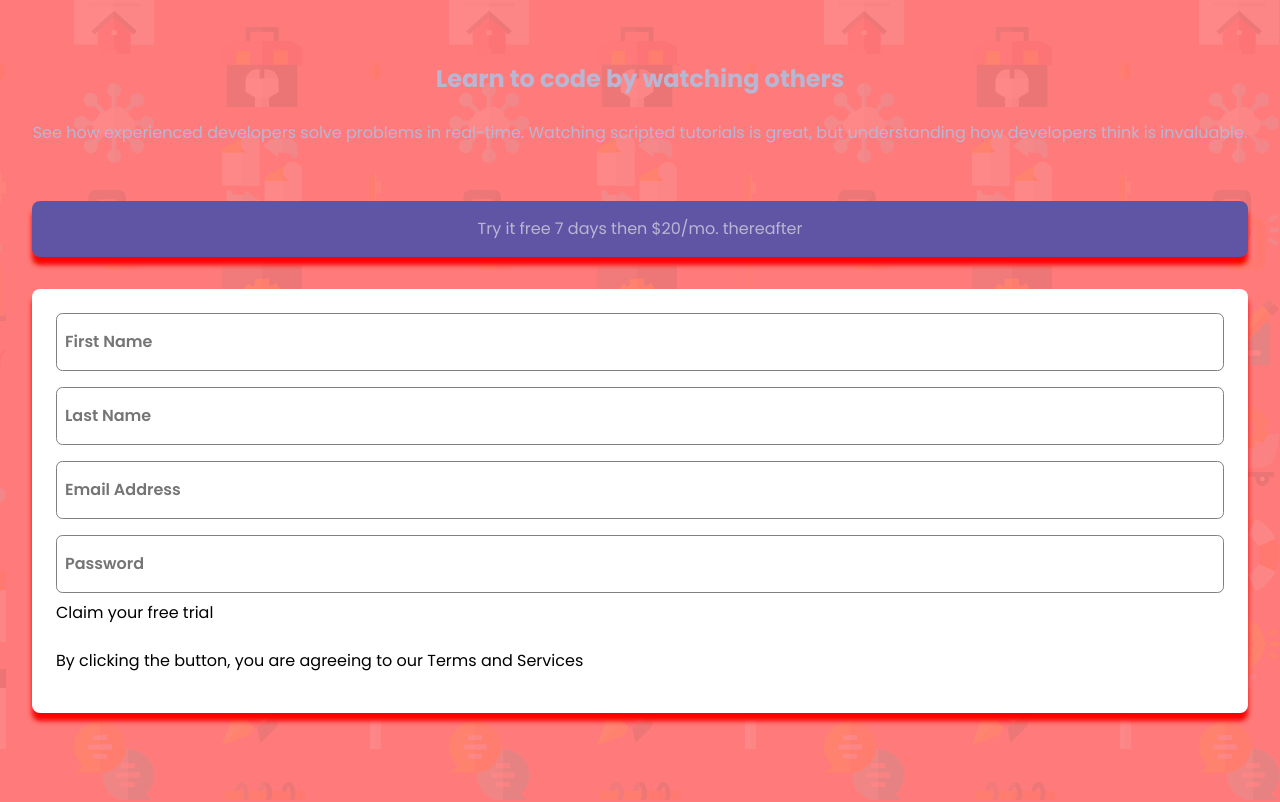
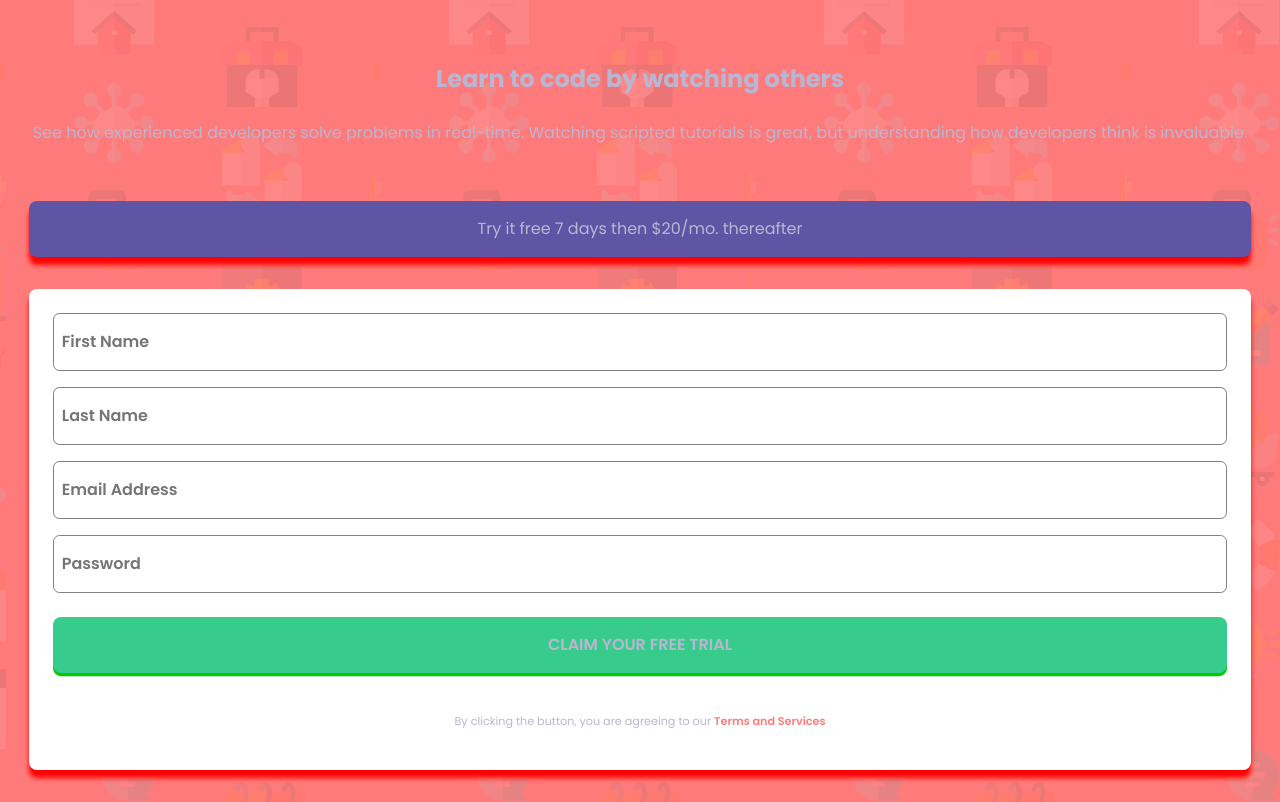
Before and after one commit to sclingan/intro-component, a React (Vite) app: page / in a window 1280 px wide. Built offline with nearby package versions, Linux system fonts and the light colour scheme.

Commit message:
Added form and button components

```diff
--- a/src/App.css
+++ b/src/App.css
@@ -50,7 +50,7 @@ body {
   font-family: "Poppins";
   font-size: 1rem;
   font-weight: 400;
-  padding-inline: 2rem;
+  padding-inline: 1.8rem;
   min-height: 100vh;
 }
 
@@ -108,4 +108,30 @@ input {
 
 ::placeholder {
   font-weight: 600;
+}
+
+button {
+  margin-block: 1rem;
+  color: hsl(246, 25%, 77%);
+  background-color: hsl(154, 59%, 51%);
+  border: none;
+  min-width: 100%;
+  border-radius: 0.5rem;
+  padding: 1rem 2rem;
+  font-weight: 600;
+  text-transform: uppercase;
+  box-shadow: 0 0.2rem rgb(2, 201, 2);
+  cursor: pointer;
+}
+
+.p_terms {
+  text-align: center;
+  color: hsl(246, 25%, 77%);
+  padding-inline: 0.8rem;
+  font-size: 0.7rem;
+}
+
+.span_terms {
+  color: hsl(0, 100%, 74%);
+  font-weight: 600;
 }/*# sourceMappingURL=App.css.map */
--- a/src/App.scss
+++ b/src/App.scss
@@ -23,7 +23,7 @@ body {
     font-family: $ff;
     font-size: $font-size;
     font-weight: $fw-400;
-    padding-inline: 2rem;
+    padding-inline: 1.8rem;
     min-height: 100vh;
 }
 
@@ -79,3 +79,29 @@ input {
     font-weight: $fw-600;
 
 }
+
+button {
+    margin-block: 1rem;
+    color: $neutral-gray-blue;
+    background-color: $primary-green;
+    border: none;
+    min-width: 100%;
+    border-radius: 0.5rem;
+    padding: 1rem 2rem;
+    font-weight: $fw-600;
+    text-transform: uppercase;
+    box-shadow: 0 0.2rem rgb(2, 201, 2);
+    cursor: pointer;
+}
+
+.p_terms {
+    text-align: center;
+    color: $neutral-gray-blue;
+    padding-inline: 0.8rem;
+    font-size: 0.7rem;
+}
+
+.span_terms {
+    color: $primary-red;
+    font-weight: $fw-600;
+}
--- a/src/form.tsx
+++ b/src/form.tsx
@@ -13,8 +13,9 @@ function Form() {
           <input id='Password' placeholder="Password"></input>
 
           {/* change this to a submit button? */}
-          <a>Claim your free trial</a>
-          <p>By clicking the button, you are agreeing to our Terms and Services</p>
+          {/* <a>Claim your free trial</a> */}
+          <button type='submit'>Claim your free trial</button>
+          <p className="p_terms">By clicking the button, you are agreeing to our <span className="span_terms">Terms and Services</span></p>
         </form>
       </div>
     )
```
Also changed, not shown: 1 other file (tests, documents, lock files or other folders).
